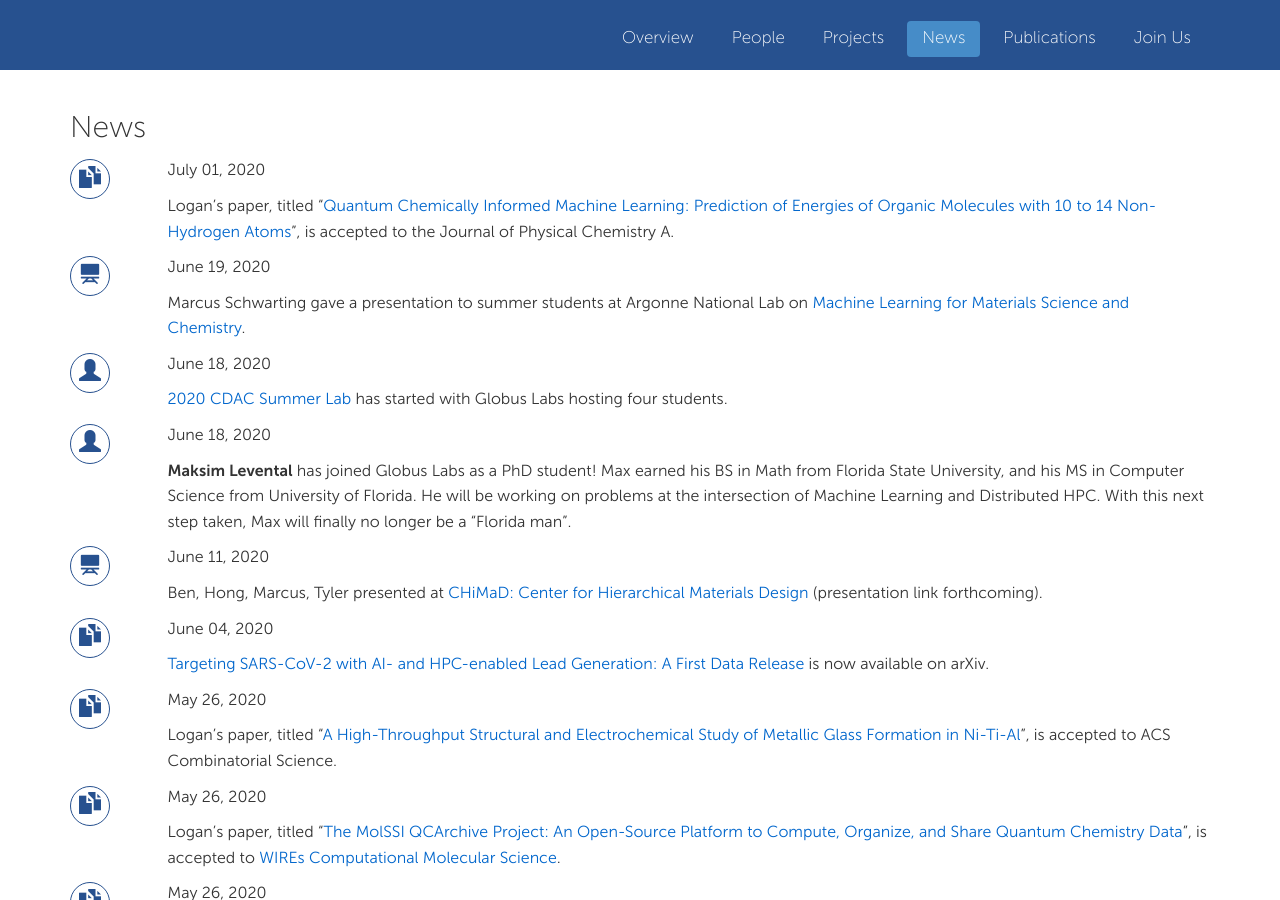
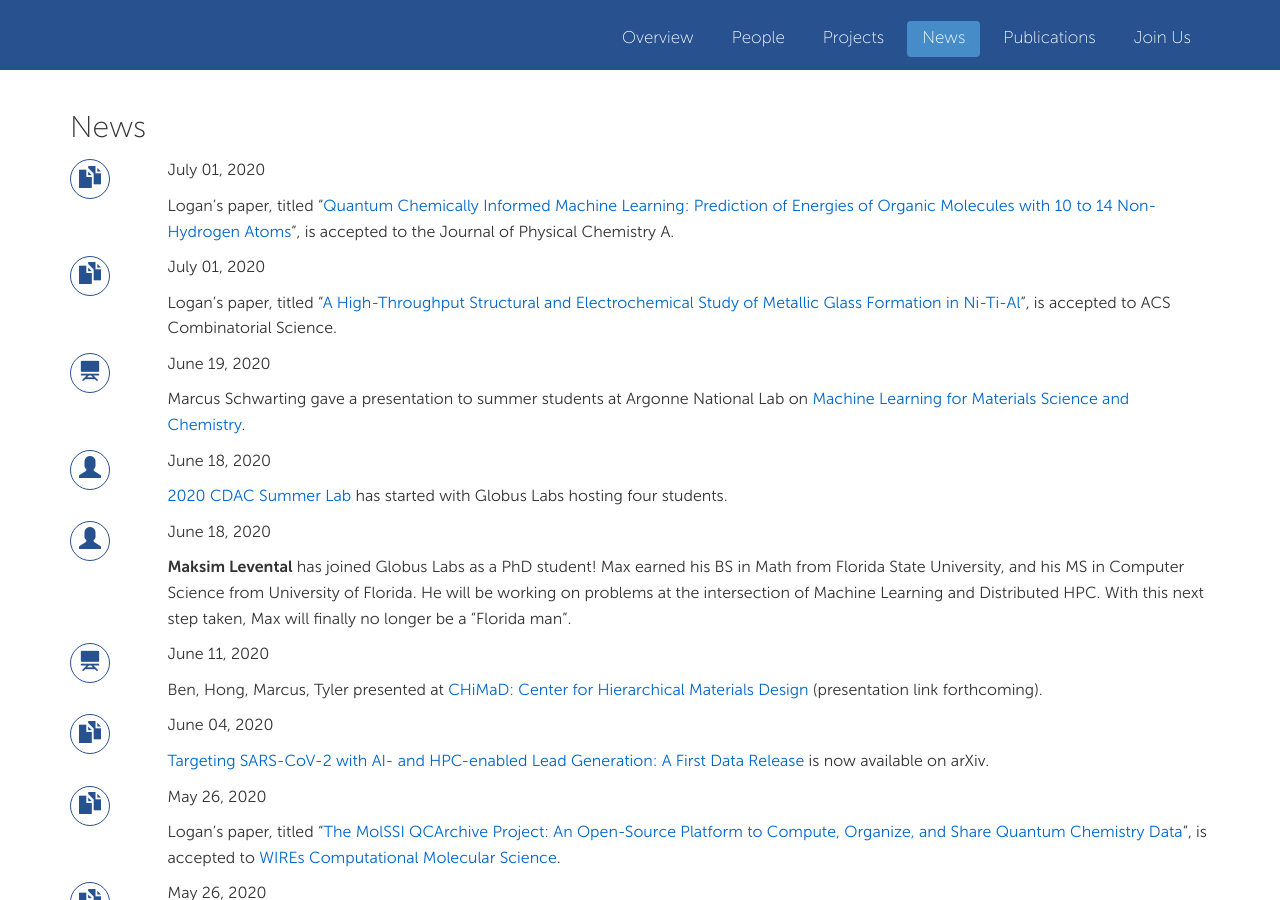
Before and after one commit to miketynes/globus-labs.github.io, a Jekyll site: the page built from news.html, in a window 1280 px wide and 900 px high, scrolled down 291 px. Built offline with Jekyll 4.4.1, drawn with Linux system fonts in a browser that asks for light colours; nearby versions of some CDN libraries.

Commit message:
update date to the news of Logan's paper

```diff
--- a/_posts/2020-07-01-logan-combination-science-paper.markdown
+++ b/_posts/2020-07-01-logan-combination-science-paper.markdown
@@ -1,7 +1,7 @@
 ---
 layout: news
 title: "Logan's paper accepted to ACS Combinatorial Science"
-date:  2020-05-26 11:00:00 -0700
+date:  2020-07-01 11:00:00 -0700
 type: paper
 ---
 
```
